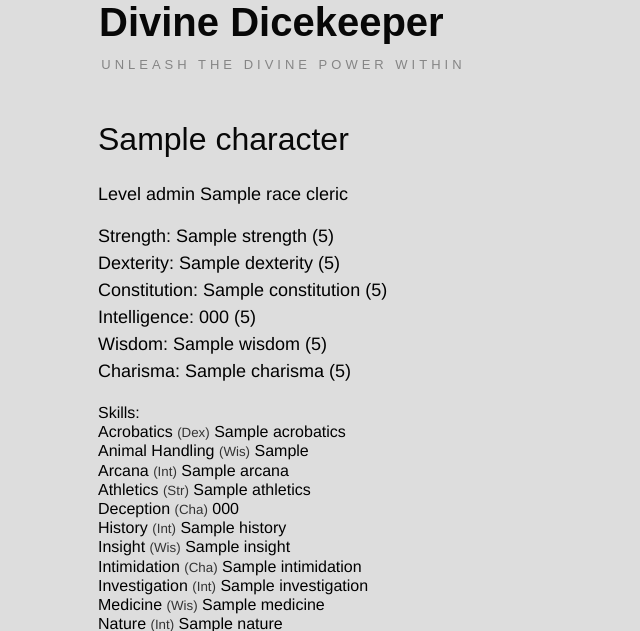
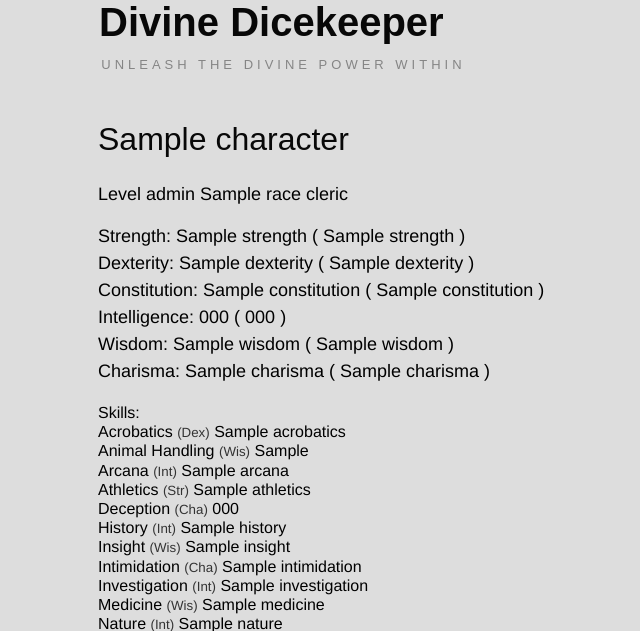
Before and after one commit to stalola/dnd-cleric-character-sheet, a Flask app: template templates/character.html in a window 1280 px wide. Shown: the top 631 px of the page, without its empty margins (182-822 px from the left). Run offline with Flask 3, Linux system fonts and the light colour scheme; the template is opened without the code that fills it: most values are stand-ins (such as "Sample title", 1, 10 or a date in 2020).

Commit message:
Added +/- signs to modifiers

```diff
--- a/templates/character.html
+++ b/templates/character.html
@@ -6,12 +6,12 @@
     Level {{ character.level }} {{ character.race }} cleric
 </p>
 <p style="line-height: 1.5">
-    Strength: {{ character.strength }} ({{ (character.strength - 10)//2 }}) <br>
-    Dexterity: {{ character.dexterity }} ({{ (character.dexterity - 10)//2 }}) <br>
-    Constitution: {{ character.constitution }} ({{ (character.constitution - 10)//2 }}) <br>
-    Intelligence: {{ character.intelligence }} ({{ (character.intelligence - 10)//2 }}) <br>
-    Wisdom: {{ character.wisdom }} ({{ (character.wisdom - 10)//2 }}) <br>
-    Charisma: {{ character.charisma }} ({{ (character.charisma - 10)//2 }}) <br>
+    Strength: {{ character.strength }} ( {{ modifier.strength }} ) <br>
+    Dexterity: {{ character.dexterity }} ( {{ modifier.dexterity }} ) <br>
+    Constitution: {{ character.constitution }} ( {{ modifier.constitution }} ) <br>
+    Intelligence: {{ character.intelligence }} ( {{ modifier.intelligence }} ) <br>
+    Wisdom: {{ character.wisdom }} ( {{ modifier.wisdom }} ) <br>
+    Charisma: {{ character.charisma }} ( {{ modifier.charisma }} ) <br>
 </p>
 
 <p style="line-height: 1.2; font-size: medium;">
```
Also changed, not shown: characters.py (+9 -0 lines), routes.py (+7 -1 lines).
